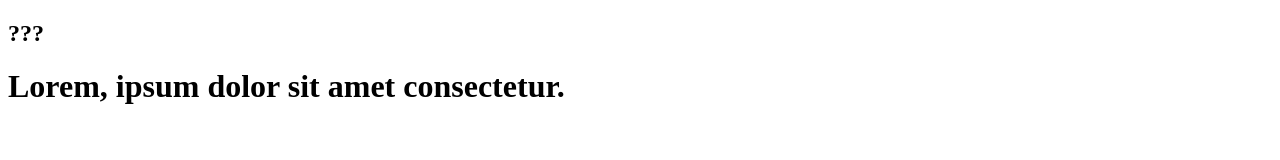
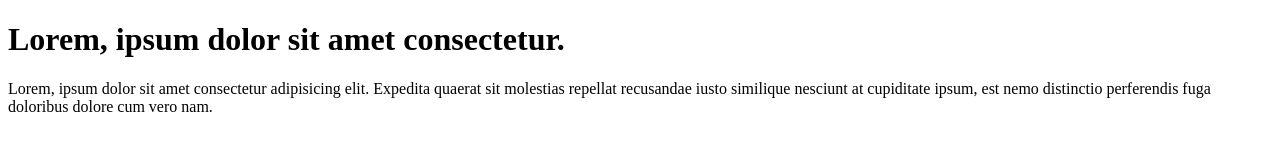
Before and after one commit to federicoangius02/learn-git, a plain HTML site: page index.html in a window 1280 px wide. Drawn offline with Linux system fonts and the light colour scheme.

Commit message:
add index file

```diff
--- a/index.html
+++ b/index.html
@@ -6,7 +6,7 @@
     <title>Git website</title>
 </head>
 <body>
-    <nav><a href="boh/boh.html" style="color: black; text-decoration: none;"><h1>???</h1></a></nav>
     <h1>Lorem, ipsum dolor sit amet consectetur.</h1>
+    <p>Lorem, ipsum dolor sit amet consectetur adipisicing elit. Expedita quaerat sit molestias repellat recusandae iusto similique nesciunt at cupiditate ipsum, est nemo distinctio perferendis fuga doloribus dolore cum vero nam.</p>
 </body>
 </html>
```
